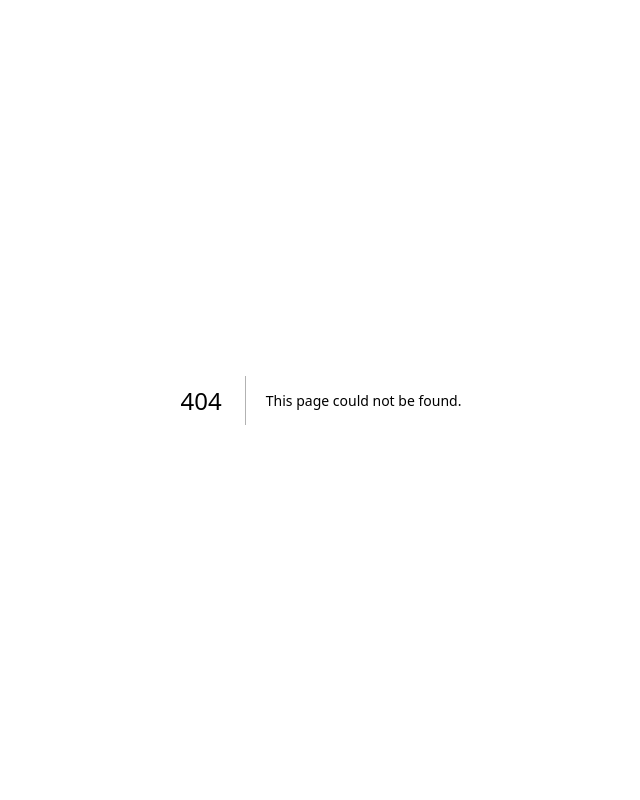
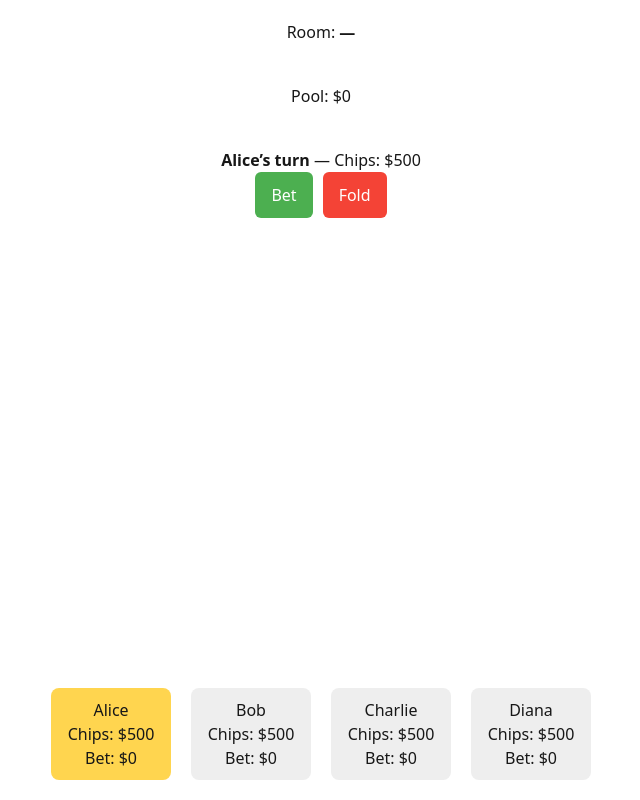
Before and after one commit to Jun-L04/cs320_poker, a Next.js app in the folder my-app/: page /betting-room in a window 1280 px wide. Before the commit this address had no page. Shown: the whole page, without its empty margins (319-959 px from the left). Built offline with nearby package versions, Linux system fonts and the light colour scheme.

Commit message:
added betting room

```diff
--- /dev/null
+++ b/my-app/pages/_app.tsx
@@ -0,0 +1,6 @@
+import type { AppProps } from 'next/app'
+import '../app/globals.css'   // <-- import your global stylesheet
+
+export default function MyApp({ Component, pageProps }: AppProps) {
+  return <Component {...pageProps} />
+}
--- /dev/null
+++ b/my-app/pages/betting-room.tsx
@@ -0,0 +1,159 @@
+// pages/betting-room.tsx
+import { useRouter } from 'next/router'
+import { useEffect, useState } from 'react'
+
+interface Player {
+  name: string
+  chips: number
+  currentBet: number
+  folded: boolean
+}
+
+export default function BettingRoom() {
+  const router = useRouter()
+  const { roomName } = router.query
+
+  const [players, setPlayers] = useState<Player[]>([])
+  const [pool, setPool] = useState<number>(0)
+  const [currentTurn, setCurrentTurn] = useState<number>(0)
+
+  // initialize players once
+  useEffect(() => {
+    setPlayers([
+      { name: 'Alice',   chips: 500, currentBet: 0, folded: false },
+      { name: 'Bob',     chips: 500, currentBet: 0, folded: false },
+      { name: 'Charlie', chips: 500, currentBet: 0, folded: false },
+      { name: 'Diana',   chips: 500, currentBet: 0, folded: false },
+    ])
+  }, [])
+
+  const nextTurn = () => {
+    if (!players.length) return
+    let next = (currentTurn + 1) % players.length
+    // skip folded players
+    while (players[next].folded) {
+      next = (next + 1) % players.length
+    }
+    setCurrentTurn(next)
+  }
+
+  const handleBet = () => {
+    const input = prompt('Enter bet amount:', '0')
+    if (!input) return
+    const amount = parseInt(input, 10)
+    if (isNaN(amount) || amount <= 0) return
+
+    setPlayers(pl =>
+      pl.map((p, i) =>
+        i === currentTurn
+          ? {
+              ...p,
+              chips: Math.max(0, p.chips - amount),
+              currentBet: p.currentBet + amount,
+            }
+          : p
+      )
+    )
+    setPool(prev => prev + amount)
+    nextTurn()
+  }
+
+  const handleFold = () => {
+    setPlayers(pl =>
+      pl.map((p, i) => (i === currentTurn ? { ...p, folded: true } : p))
+    )
+    nextTurn()
+  }
+
+  const activePlayer = players[currentTurn]
+
+  return (
+    <div
+      style={{
+        position: 'relative',
+        minHeight: '100vh',
+        padding: '20px',
+        boxSizing: 'border-box',
+      }}
+    >
+      {/* Room Name */}
+      <h1 style={{ textAlign: 'center' }}>
+        Room: <strong>{roomName || '—'}</strong>
+      </h1>
+
+      {/* Pool in center */}
+      <div style={{ textAlign: 'center', margin: '40px 0' }}>
+        <h2>Pool: ${pool}</h2>
+      </div>
+
+      {/*Bet & Fold for the active player */}
+      {activePlayer && !activePlayer.folded && (
+        <div style={{ textAlign: 'center', marginBottom: '20px' }}>
+          <p>
+            <strong>{activePlayer.name}’s turn</strong> — Chips: ${activePlayer.chips}
+          </p>
+          <button
+            onClick={handleBet}
+            style={{
+              marginRight: '10px',
+              padding: '8px 16px',
+              borderRadius: '6px',
+              border: 'none',
+              backgroundColor: '#4caf50',
+              color: '#fff',
+              cursor: 'pointer',
+            }}
+          >
+            Bet
+          </button>
+          <button
+            onClick={handleFold}
+            style={{
+              padding: '8px 16px',
+              borderRadius: '6px',
+              border: 'none',
+              backgroundColor: '#f44336',
+              color: '#fff',
+              cursor: 'pointer',
+            }}
+          >
+            Fold
+          </button>
+        </div>
+      )}
+
+      <div
+        style={{
+          position: 'absolute',
+          bottom: '20px',
+          left: 0,
+          width: '100%',
+          display: 'flex',
+          justifyContent: 'center',
+          gap: '20px',
+          padding: '0 10px',
+          boxSizing: 'border-box',
+        }}
+      >
+        {players.map((p, i) => (
+          <div
+            key={i}
+            style={{
+              padding: '10px',
+              borderRadius: '8px',
+              backgroundColor: i === currentTurn ? '#ffd54f' : '#eee',
+              opacity: p.folded ? 0.5 : 1,
+              textAlign: 'center',
+              width: '120px',
+            }}
+          >
+            <h3>{p.name}</h3>
+            <p>Chips: ${p.chips}</p>
+            <p>Bet: ${p.currentBet}</p>
+            {p.folded && <p style={{ color: 'red' }}>Folded</p>}
+          </div>
+        ))}
+      </div>
+    </div>
+  )
+}
```
